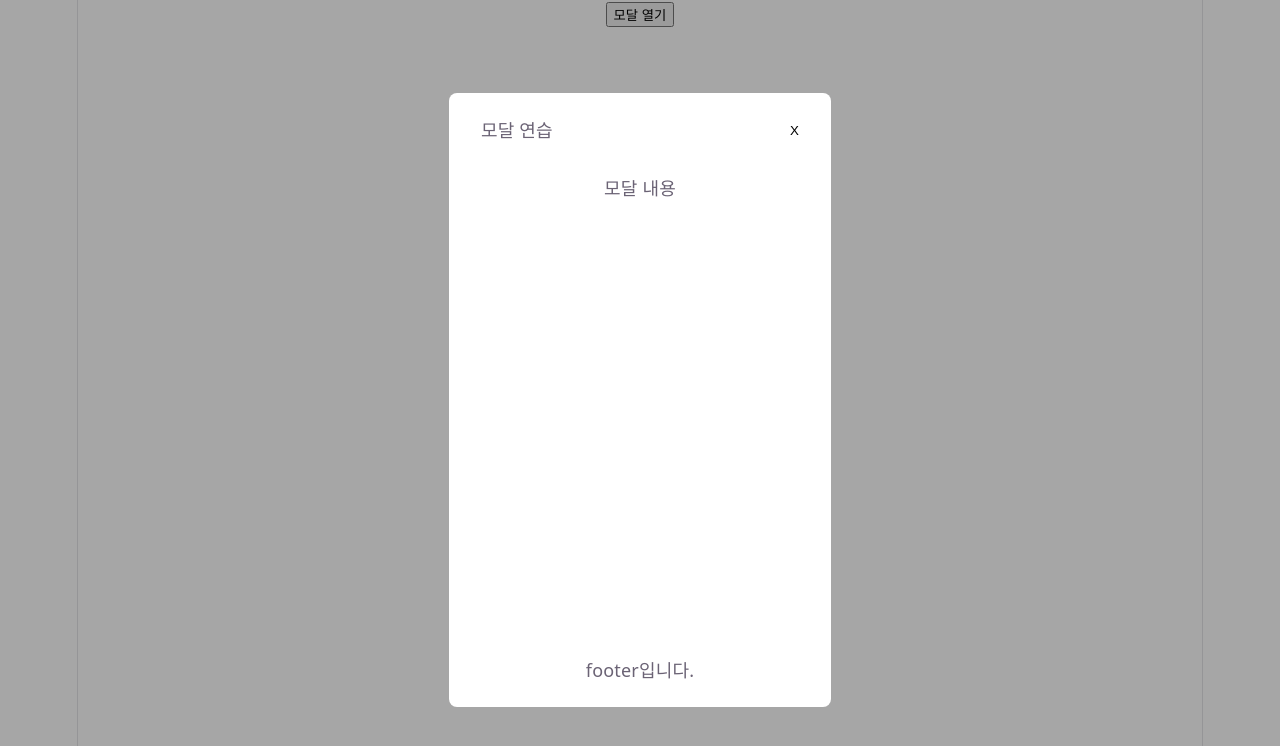
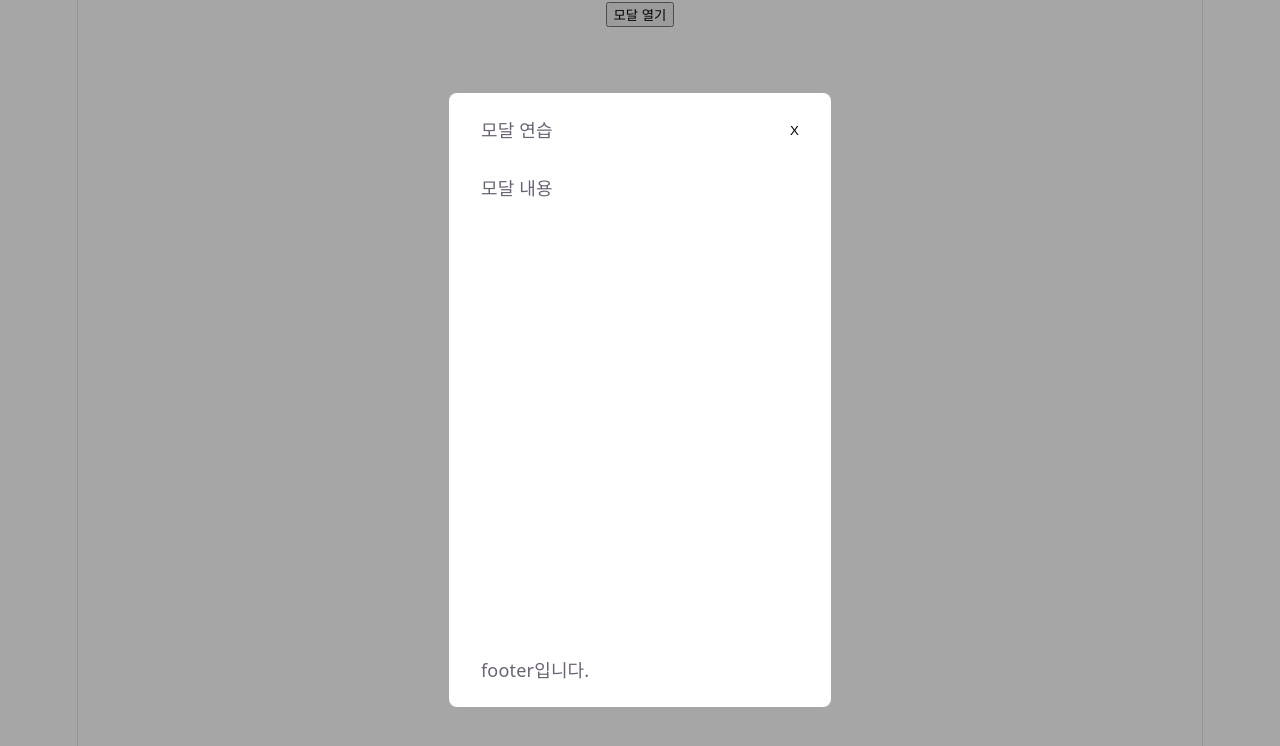
Before and after one commit to yuncic/fe-sprint, a React (Vite) app: page / in a window 1280 px wide. Both pictures are taken after a click on the button "모달 열기". Shown: the top 746 px of the page. Built offline with nearby package versions, Linux system fonts and the light colour scheme.

Commit message:
refactor: Modal을 Portal 방식으로 변경

```diff
--- a/index.html
+++ b/index.html
@@ -8,6 +8,7 @@
   </head>
   <body>
     <div id="root"></div>
+    <div id="modal-root"></div>
     <script type="module" src="/src/main.tsx"></script>
   </body>
 </html>
--- a/src/day1-modal/Modal.tsx
+++ b/src/day1-modal/Modal.tsx
@@ -1,3 +1,4 @@
+import { createPortal } from "react-dom";
 import ModalLayout from "./ModalLayout";
 
 interface Props {
@@ -6,11 +7,11 @@
 }
 
 export default function Modal({ isOpen, handleClose }: Props) {
-  return (
-    isOpen && (
-      <ModalLayout header={"모달 연습"} footer={"footer입니다."} handleClose={() => handleClose()}>
-        <div>모달 내용</div>
-      </ModalLayout>
-    )
+  if (!isOpen) return null;
+  return createPortal(
+    <ModalLayout header={"모달 연습"} footer={"footer입니다."} handleClose={() => handleClose()}>
+      <div>모달 내용</div>
+    </ModalLayout>,
+    document.getElementById("modal-root")!,
   );
 }
--- a/src/day1-modal/ModalLayout.tsx
+++ b/src/day1-modal/ModalLayout.tsx
@@ -36,7 +36,6 @@
   display: flex;
   justify-content: center;
   align-items: center;
-  z-index: 100;
 `;
 const MainContainer = styled.div`
   width: 382px;
```
